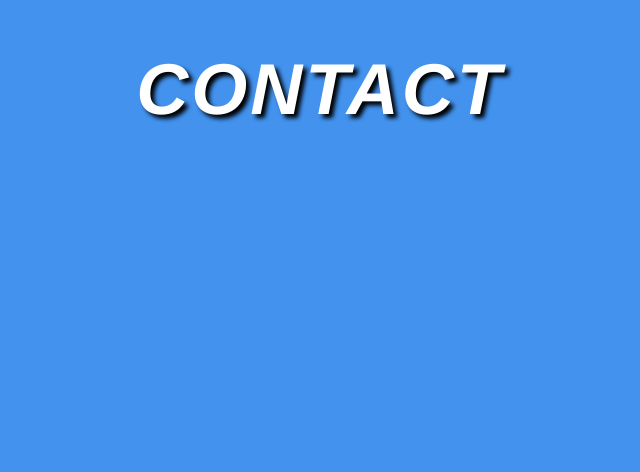
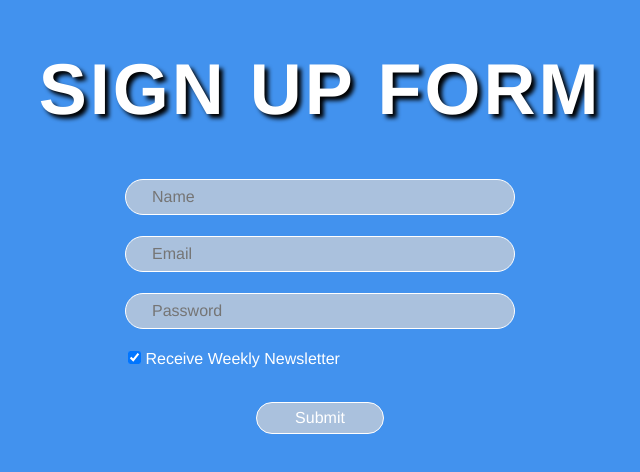
Before and after one commit to m-ruch/the-dojo, a plain HTML site: page contact.html in a window 1280 px wide. Shown: the whole page, without its empty margins (320-960 px from the left). Drawn offline with nearby package versions, Linux system fonts and the light colour scheme.

Commit message:
First draft of /contact page

```diff
--- a/contact.html
+++ b/contact.html
@@ -6,9 +6,21 @@
     <meta name="viewport" content="width=device-width, initial-scale=1.0, shrink-to-fit=no">
     <link rel="stylesheet" href="https://cdnjs.cloudflare.com/ajax/libs/normalize/8.0.0/normalize.css">
     <link rel="stylesheet" href="styles/styles.css">
+    <link rel="stylesheet" href="styles/contact.css">
     <title>CSS Dojo</title>
 </head>
-<body>
-    <h1>contact</h1>
+
+<body class="contact">
+    <h1>sign up form</h1>
+    <form action="#" method="#">
+        <input type="text" placeholder="Name">
+        <input type="email" placeholder="Email">
+        <input type="password" placeholder="Password">
+        <div class="checkbox-container">
+            <input type="checkbox" id="newsletter" checked>
+            <label for="newsletter">Receive Weekly Newsletter</label>
+        </div>
+        <button type="submit">Submit</button>
+    </form>
 </body>
 </html>
--- a/styles/contact.css
+++ b/styles/contact.css
@@ -0,0 +1,39 @@
+.contact {
+    color: white;
+}
+
+.contact h1 {
+    font-style: normal;
+}
+
+.contact input:not([type=checkbox]),
+.contact .checkbox-container,
+.contact button {
+    display: block;
+    width: 30%;
+    margin: 0 auto;
+    margin-top: 1.3em;
+    border-radius: 20px;
+    height: 2em;
+}
+
+.contact input:not([type=checkbox]),
+.contact button {
+    text-indent: 1.5em;
+    background-color: rgb(170, 193, 221);
+    border: 1px solid white;
+}
+
+.contact input[type=checkbox] {
+    display: inline-block;
+}
+
+.contact input[type=checkbox]:checked {
+    background-color: rgb(170, 193, 221);
+}
+
+.contact button {
+    width: 10%;
+    text-indent: 0;
+    color: white;
+}
```
